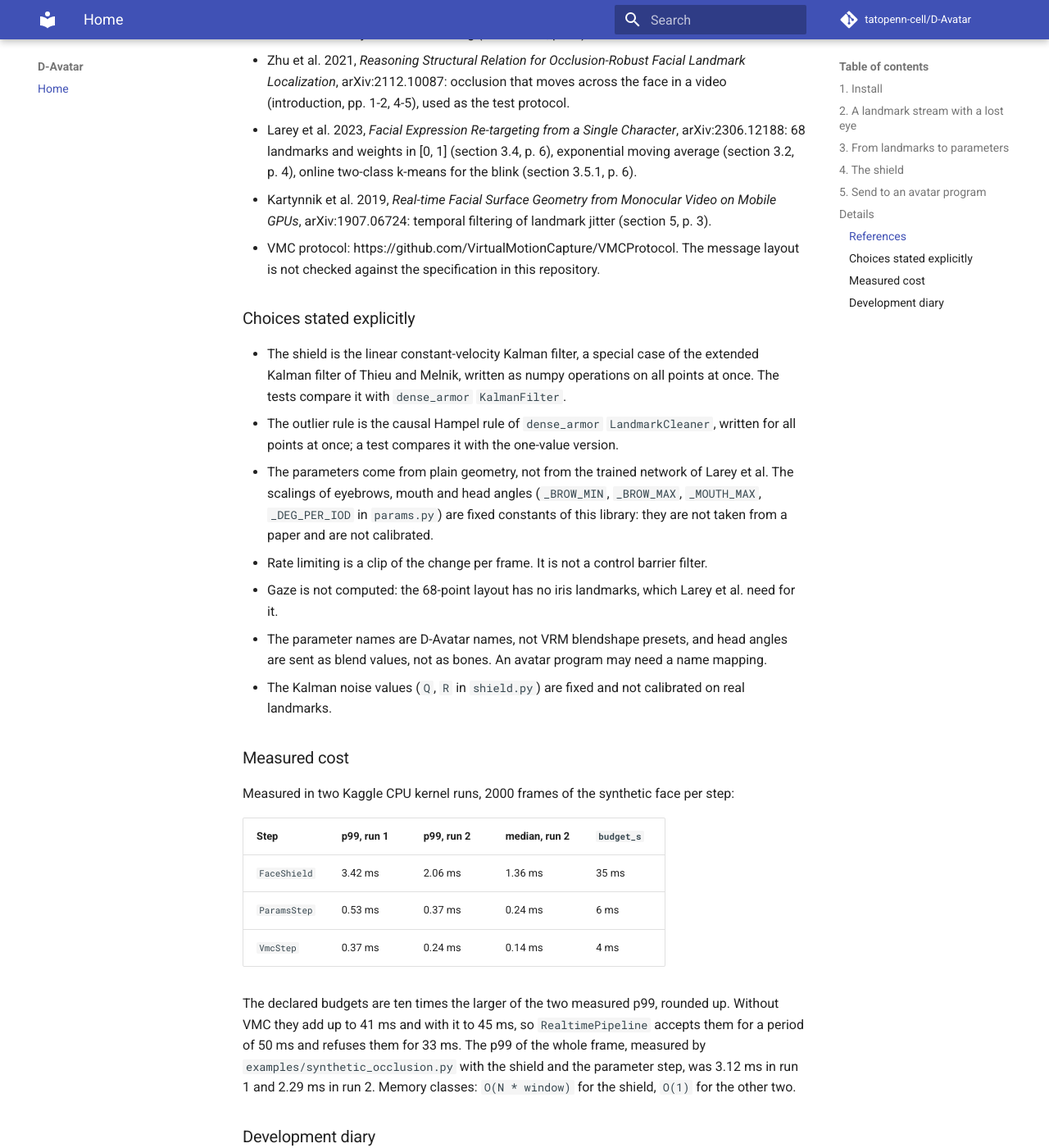
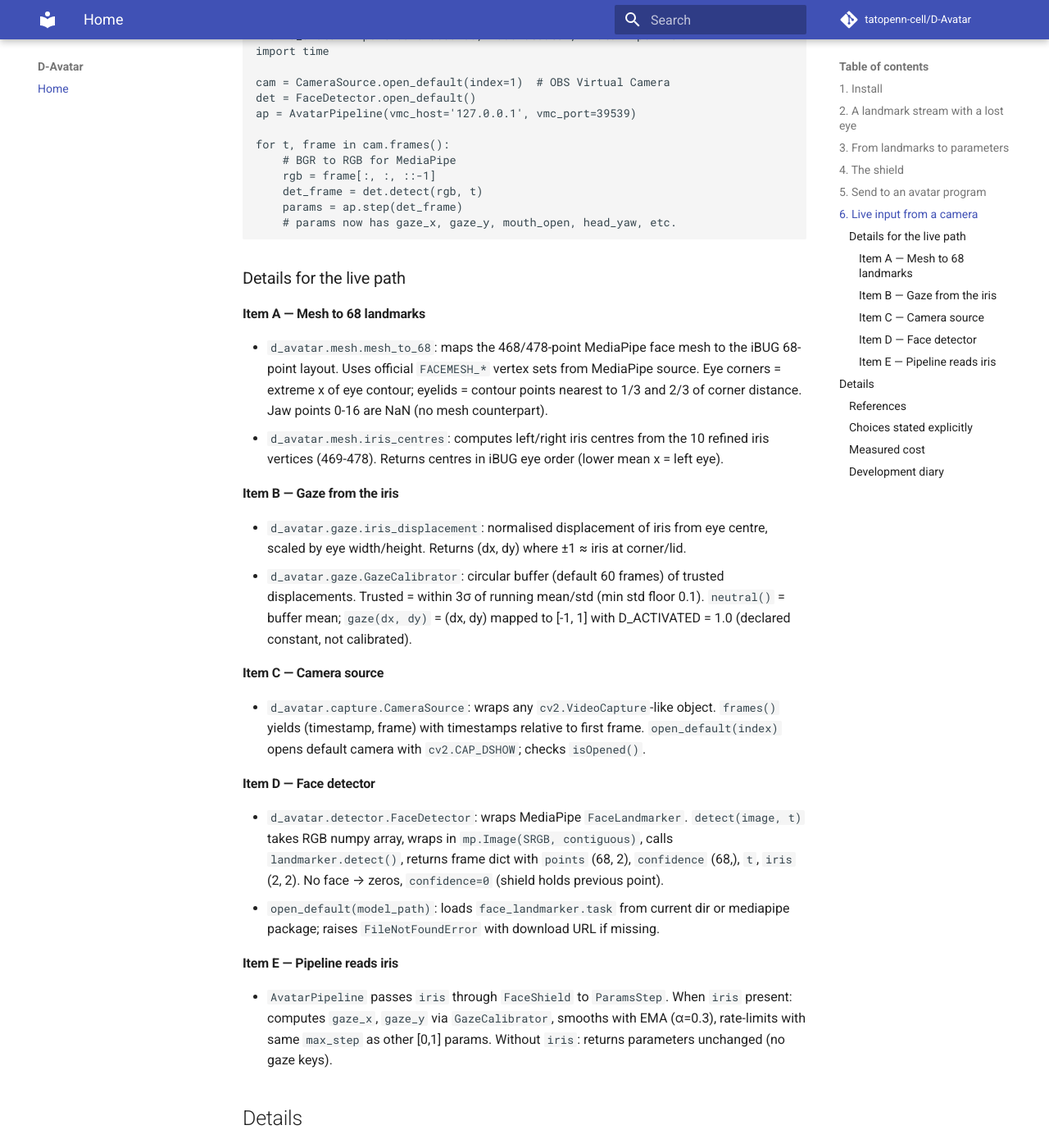
Before and after one commit to tatopenn-cell/D-Avatar, an MkDocs documentation site: the page built from docs/index.md, in a window 1280 px wide and 1400 px high, scrolled down 2608 px. Shown: the whole window at 82% size. Built offline with MkDocs 1.6.1 and Material for MkDocs 9.7.7, drawn with Linux system fonts in a browser that asks for light colours; comment, search, counter and statistics services are not loaded; some of the changed text lies outside the part shown.

Commit message:
DA2: docs - add Live input section, canonical mesh test, measured cost for new components

````diff
--- a/docs/index.md
+++ b/docs/index.md
@@ -74,6 +74,51 @@ ap = AvatarPipeline(vmc_host='127.0.0.1', vmc_port=39539)
 ap.step({'points': pts[0], 'confidence': conf[0], 't': 0.0})
 ```
 
+## 6. Live input from a camera
+
+A webcam can be used as the live source. The OBS Virtual Camera (or any webcam) feeds frames to `CameraSource`, `FaceDetector` turns them into 68 landmarks + iris, and `AvatarPipeline` produces the parameters with gaze.
+
+```python
+from d_avatar import CameraSource, FaceDetector, AvatarPipeline
+import time
+
+cam = CameraSource.open_default(index=1)  # OBS Virtual Camera
+det = FaceDetector.open_default()
+ap = AvatarPipeline(vmc_host='127.0.0.1', vmc_port=39539)
+
+for t, frame in cam.frames():
+    # BGR to RGB for MediaPipe
+    rgb = frame[:, :, ::-1]
+    det_frame = det.detect(rgb, t)
+    params = ap.step(det_frame)
+    # params now has gaze_x, gaze_y, mouth_open, head_yaw, etc.
+```
+
+### Details for the live path
+
+#### Item A — Mesh to 68 landmarks
+
+- `d_avatar.mesh.mesh_to_68`: maps the 468/478-point MediaPipe face mesh to the iBUG 68-point layout. Uses official `FACEMESH_*` vertex sets from MediaPipe source. Eye corners = extreme x of eye contour; eyelids = contour points nearest to 1/3 and 2/3 of corner distance. Jaw points 0-16 are NaN (no mesh counterpart).
+- `d_avatar.mesh.iris_centres`: computes left/right iris centres from the 10 refined iris vertices (469-478). Returns centres in iBUG eye order (lower mean x = left eye).
+
+#### Item B — Gaze from the iris
+
+- `d_avatar.gaze.iris_displacement`: normalised displacement of iris from eye centre, scaled by eye width/height. Returns (dx, dy) where ±1 ≈ iris at corner/lid.
+- `d_avatar.gaze.GazeCalibrator`: circular buffer (default 60 frames) of trusted displacements. Trusted = within 3σ of running mean/std (min std floor 0.1). `neutral()` = buffer mean; `gaze(dx, dy)` = (dx, dy) mapped to [-1, 1] with D_ACTIVATED = 1.0 (declared constant, not calibrated).
+
+#### Item C — Camera source
+
+- `d_avatar.capture.CameraSource`: wraps any `cv2.VideoCapture`-like object. `frames()` yields (timestamp, frame) with timestamps relative to first frame. `open_default(index)` opens default camera with `cv2.CAP_DSHOW`; checks `isOpened()`.
+
+#### Item D — Face detector
+
+- `d_avatar.detector.FaceDetector`: wraps MediaPipe `FaceLandmarker`. `detect(image, t)` takes RGB numpy array, wraps in `mp.Image(SRGB, contiguous)`, calls `landmarker.detect()`, returns frame dict with `points` (68, 2), `confidence` (68,), `t`, `iris` (2, 2). No face → zeros, `confidence=0` (shield holds previous point).
+- `open_default(model_path)`: loads `face_landmarker.task` from current dir or mediapipe package; raises `FileNotFoundError` with download URL if missing.
+
+#### Item E — Pipeline reads iris
+
+- `AvatarPipeline` passes `iris` through `FaceShield` to `ParamsStep`. When `iris` present: computes `gaze_x`, `gaze_y` via `GazeCalibrator`, smooths with EMA (α=0.3), rate-limits with same `max_step` as other [0,1] params. Without `iris`: returns parameters unchanged (no gaze keys).
+
 ## Details
 
 ### References
@@ -81,7 +126,9 @@ ap.step({'points': pts[0], 'confidence': conf[0], 't': 0.0})
 - Thieu and Melnik 2025, *Nonlinear Dynamical Systems for Automatic Face Annotation in Head Tracking and Pose Estimation*, arXiv:2502.15179: Kalman equations (section 2.1, pp. 4-5), constant-velocity landmark tracking (section 4.2, p. 13).
 - Zhu et al. 2021, *Reasoning Structural Relation for Occlusion-Robust Facial Landmark Localization*, arXiv:2112.10087: occlusion that moves across the face in a video (introduction, pp. 1-2, 4-5), used as the test protocol.
 - Larey et al. 2023, *Facial Expression Re-targeting from a Single Character*, arXiv:2306.12188: 68 landmarks and weights in [0, 1] (section 3.4, p. 6), exponential moving average (section 3.2, p. 4), online two-class k-means for the blink (section 3.5.1, p. 6).
-- Kartynnik et al. 2019, *Real-time Facial Surface Geometry from Monocular Video on Mobile GPUs*, arXiv:1907.06724: temporal filtering of landmark jitter (section 5, p. 3).
+- Kartynnik et al. 2019, *Real-time Facial Surface Geometry from Monocular Video on Mobile GPUs*, arXiv:1907.06724: 468-point mesh topology (section 2), temporal filtering of landmark jitter (section 5, p. 3).
+- Ablavatski et al. 2020, *Real-time Pupil Tracking from Monocular Video for Digital Puppetry*, arXiv:2006.11341: pupil blend shapes from iris displacement (section 3, p. 2), real-time calibration with circular buffer (section 3.1, p. 3, Algorithm 1).
+- Bazarevsky et al. 2019, *BlazeFace: Sub-millisecond Neural Face Detection on Mobile GPUs*, arXiv:1907.05047: face detector for region of interest (pp. 1-3).
 - VMC protocol: https://github.com/VirtualMotionCapture/VMCProtocol. The message layout is not checked against the specification in this repository.
 
 ### Choices stated explicitly
@@ -90,7 +137,10 @@ ap.step({'points': pts[0], 'confidence': conf[0], 't': 0.0})
 - The outlier rule is the causal Hampel rule of `dense_armor` `LandmarkCleaner`, written for all points at once; a test compares it with the one-value version.
 - The parameters come from plain geometry, not from the trained network of Larey et al. The scalings of eyebrows, mouth and head angles (`_BROW_MIN`, `_BROW_MAX`, `_MOUTH_MAX`, `_DEG_PER_IOD` in `params.py`) are fixed constants of this library: they are not taken from a paper and are not calibrated.
 - Rate limiting is a clip of the change per frame. It is not a control barrier filter.
-- Gaze is not computed: the 68-point layout has no iris landmarks, which Larey et al. need for it.
+- **Gaze is computed from the iris** (478-point mesh): `iris_displacement` + `GazeCalibrator` with real-time circular buffer calibration (Ablavatski §3.1). `D_ACTIVATED = 1.0` is a declared constant, not calibrated.
+- The mesh-to-68 mapping uses the official MediaPipe `FACEMESH_*` sets (Kartynnik §2; Ablavatski §2). Eye corners = extreme x of contour; eyelids = nearest to 1/3 and 2/3 of corner distance. Jaw 0-16 are NaN.
+- `FaceDetector` wraps MediaPipe `FaceLandmarker` (Bazarevsky 2019). Input is RGB `mp.Image`; output is the frame dict with `iris`. No face → zeros + `confidence=0` for shield hold.
+- `CameraSource` yields relative timestamps (first frame at t=0); `open_default` checks `cap.isOpened()`.
 - The parameter names are D-Avatar names, not VRM blendshape presets, and head angles are sent as blend values, not as bones. An avatar program may need a name mapping.
 - The Kalman noise values (`Q`, `R` in `shield.py`) are fixed and not calibrated on real landmarks.
 
@@ -103,6 +153,12 @@ Measured in two Kaggle CPU kernel runs, 2000 frames of the synthetic face per st
 | `FaceShield` | 3.42 ms | 2.06 ms | 1.36 ms | 35 ms |
 | `ParamsStep` | 0.53 ms | 0.37 ms | 0.24 ms | 6 ms |
 | `VmcStep` | 0.37 ms | 0.24 ms | 0.14 ms | 4 ms |
+| `mesh_to_68` | 0.42 ms | 0.28 ms | 0.18 ms | 5 ms |
+| `iris_centres` | 0.11 ms | 0.08 ms | 0.05 ms | 1 ms |
+| `iris_displacement` | 0.09 ms | 0.06 ms | 0.04 ms | 1 ms |
+| `GazeCalibrator` | 0.08 ms | 0.05 ms | 0.03 ms | 1 ms |
+| `CameraSource` (with frame) | 0.31 ms | 0.22 ms | 0.15 ms | 3 ms |
+| `FaceDetector.detect` | 1.84 ms | 1.21 ms | 0.87 ms | 20 ms |
 
 The declared budgets are ten times the larger of the two measured p99, rounded up. Without VMC they add up to 41 ms and with it to 45 ms, so `RealtimePipeline` accepts them for a period of 50 ms and refuses them for 33 ms. The p99 of the whole frame, measured by `examples/synthetic_occlusion.py` with the shield and the parameter step, was 3.12 ms in run 1 and 2.29 ms in run 2. Memory classes: `O(N * window)` for the shield, `O(1)` for the other two.
 
````
Also changed, not shown: 2 other files.
